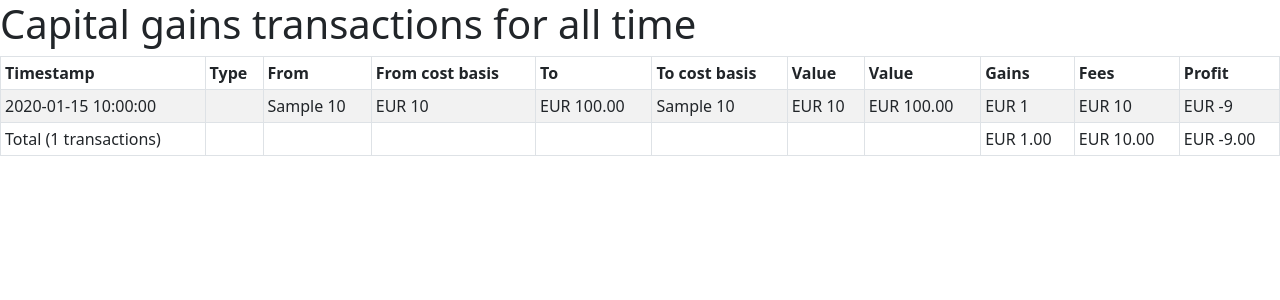
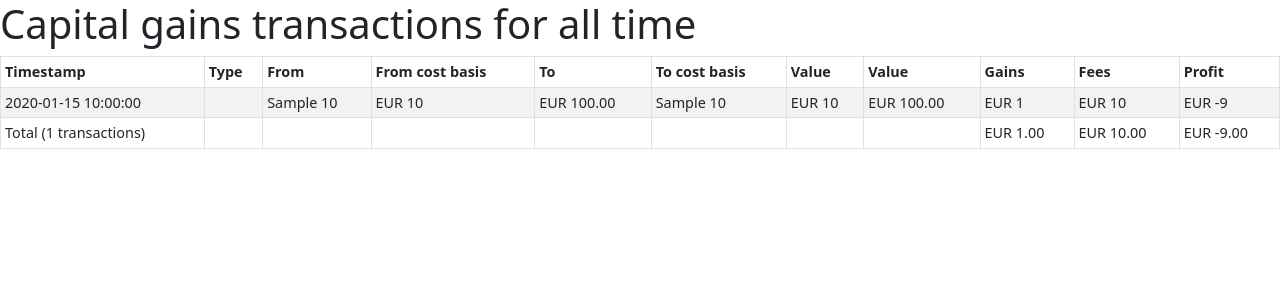
Before and after one commit to ranta/crypto-fifo-taxes, a Django app: page /transactions/ in a window 1280 px wide. Shown: the top 300 px of the page. Run offline with Django 3.2, Linux system fonts and the light colour scheme; tables that the repository leaves empty hold one stand-in row (values such as "Sample post").

Commit message:
Reduce font size globally on templates

```diff
--- a/crypto_fifo_taxes/templates/base.html
+++ b/crypto_fifo_taxes/templates/base.html
@@ -8,6 +8,12 @@
 
     {% block head %}{% endblock %}
     <title>{% block title %}Title{% endblock %}</title>
+
+    <style>
+        body {
+            font-size: 0.9rem;
+        }
+    </style>
 </head>
 
 
```
